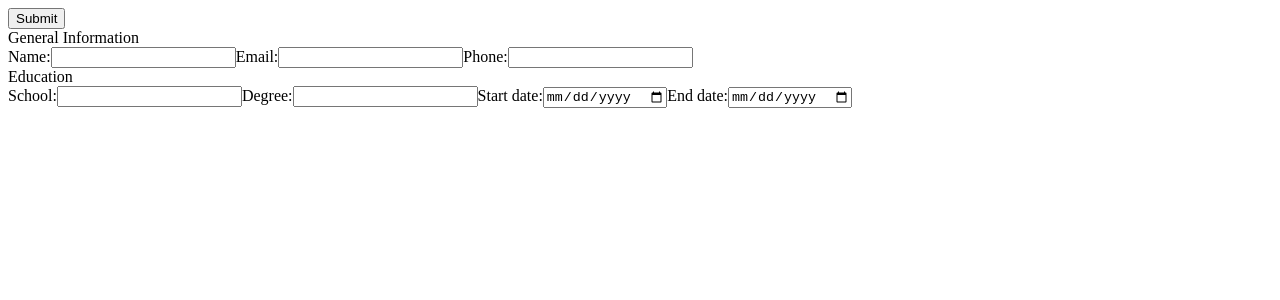
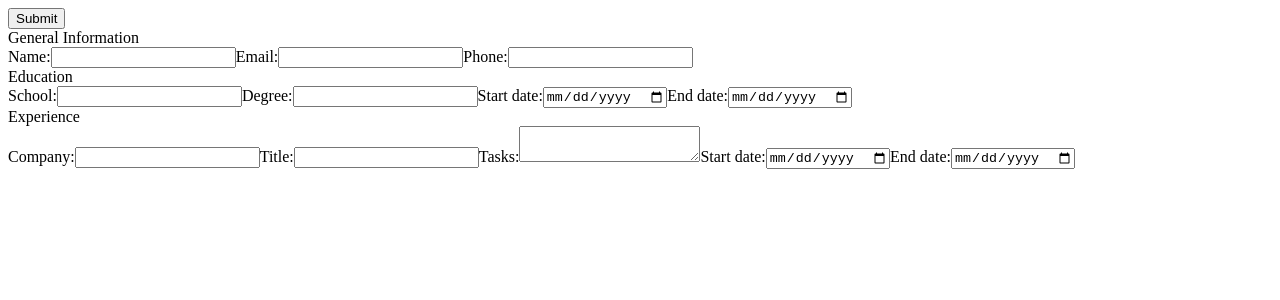
Before and after one commit to rzh4321/TOP-cv, a React (Create React App) app: page / in a window 1280 px wide. Shown: the top 300 px of the page. Built offline with nearby package versions, Linux system fonts and the light colour scheme.

Commit message:
- created Experience component - created and passed prop methods for changing experience section

```diff
--- a/src/App.js
+++ b/src/App.js
@@ -2,6 +2,7 @@ import React, { Component } from 'react';
 // import uniqid from 'uniqid';
 import GeneralInfo from './components/GeneralInfo';
 import Education from './components/Education';
+import Experience from './components/Experience';
 /* eslint-disable */
 
 
@@ -86,7 +87,7 @@ class App extends Component {
     })
   }
 
-  changeStartDate(e) {
+  changeStartDateEdu(e) {
     this.setState({
       education: {
         school: this.state.education.school,
@@ -97,7 +98,7 @@ class App extends Component {
     })
   }
 
-  changeEndDate(e) {
+  changeEndDateEdu(e) {
     this.setState({
       education: {
         school: this.state.education.school,
@@ -107,6 +108,58 @@ class App extends Component {
       }
     })
   }
+
+  changeCompany(e) {
+    this.setState({
+      experience: {
+        company: e.target.value,
+        title: this.state.experience.title,
+        tasks: this.state.experience.tasks,
+        startDate: this.state.experience.startDate,
+        endDate: this.state.experience.endDate,
+      }
+    })
+  }
+
+  changeTasks(e) {
+    this.setState({
+      experience: {
+        company: this.state.experience.company,
+        title: this.state.experience.title,
+        tasks: e.target.value,
+        startDate: this.state.experience.startDate,
+        endDate: this.state.experience.endDate,
+      }
+    })
+  }
+
+  changeStartDateExp(e) {
+    this.setState({
+      experience: {
+        company: this.state.experience.company,
+        title: this.state.experience.title,
+        tasks: this.state.experience.tasks,
+        startDate: e.target.value,
+        endDate: this.state.experience.endDate,
+      }
+    })
+  }
+
+  changeEndDateExp(e) {
+    this.setState({
+      experience: {
+        company: this.state.experience.company,
+        title: this.state.experience.title,
+        tasks: this.state.experience.tasks,
+        startDate: this.state.experience.startDate,
+        endDate: e.target.value,
+      }
+    })
+  }
+
+
+
+
 
   render() {
     let buttonText;
@@ -121,8 +174,13 @@ class App extends Component {
         <div>Education</div>
         <Education status={this.state.status} school={this.state.education.school} degree={this.state.education.degree} startDate={this.state.education.startDate}
             endDate={this.state.education.endDate} changeSchool={this.changeSchool.bind(this)}
-            changeDegree={this.changeDegree.bind(this)} changeStartDate={this.changeStartDate.bind(this)}
-            changeEndDate={this.changeEndDate.bind(this)} />
+            changeDegree={this.changeDegree.bind(this)} changeStartDate={this.changeStartDateEdu.bind(this)}
+            changeEndDate={this.changeEndDateEdu.bind(this)} />
+        <div>Experience</div>
+        <Experience status={this.state.status} company={this.state.experience.company} title={this.state.experience.title} startDate={this.state.experience.startDate}
+            endDate={this.state.experience.endDate} changeCompany={this.changeCompany.bind(this)}
+            changeTasks={this.changeTasks.bind(this)} changeStartDate={this.changeStartDateExp.bind(this)}
+            changeEndDate={this.changeEndDateExp.bind(this)} />
       </form>
     );
   }
--- a/src/components/Education.js
+++ b/src/components/Education.js
@@ -16,11 +16,11 @@ export default class Education extends Component {
         <label htmlFor="degree">Degree:</label>
         <input type="text" id="degree" value={this.props.degree} onChange={this.props.changeDegree} disabled={this.props.status === 'submitted'} />
 
-        <label htmlFor="startDate">Start date:</label>
-        <input type="date" id="startDate" value={this.props.startDate} onChange={this.props.changeStartDate} disabled={this.props.status === 'submitted'} />
+        <label htmlFor="startDateEdu">Start date:</label>
+        <input type="date" id="startDateEdu" value={this.props.startDate} onChange={this.props.changeStartDate} disabled={this.props.status === 'submitted'} />
 
-        <label htmlFor="endDate">End date:</label>
-        <input type="date" id="endDate" value={this.props.endDate} onChange={this.props.changeEndDate} disabled={this.props.status === 'submitted'} />
+        <label htmlFor="endDateEdu">End date:</label>
+        <input type="date" id="endDateEdu" value={this.props.endDate} onChange={this.props.changeEndDate} disabled={this.props.status === 'submitted'} />
       </div>
 
     );
--- /dev/null
+++ b/src/components/Experience.js
@@ -0,0 +1,31 @@
+import React, { Component } from 'react';
+/* eslint-disable */
+
+
+export default class Experience extends Component {
+  constructor(props) {
+    super(props);
+  }
+
+  render() {
+    return (
+      <div>
+        <label htmlFor="company">Company:</label>
+        <input type="text" id="company" value={this.props.company} onChange={this.props.changeCompany} disabled={this.props.status === 'submitted'} />
+
+        <label htmlFor="title">Title:</label>
+        <input type="text" id="title" value={this.props.title} onChange={this.props.changeTitle} disabled={this.props.status === 'submitted'} />
+
+        <label htmlFor="tasks">Tasks:</label>
+        <textarea id="tasks" value={this.props.tasks} onChange={this.props.changeTasks} disabled={this.props.status === 'submitted'} />
+
+        <label htmlFor="startDateExp">Start date:</label>
+        <input type="date" id="startDateExp" value={this.props.startDate} onChange={this.props.changeStartDate} disabled={this.props.status === 'submitted'} />
+
+        <label htmlFor="endDateExp">End date:</label>
+        <input type="date" id="endDateExp" value={this.props.endDate} onChange={this.props.changeEndDate} disabled={this.props.status === 'submitted'} />
+      </div>
+
+    );
+  }
+}
```
